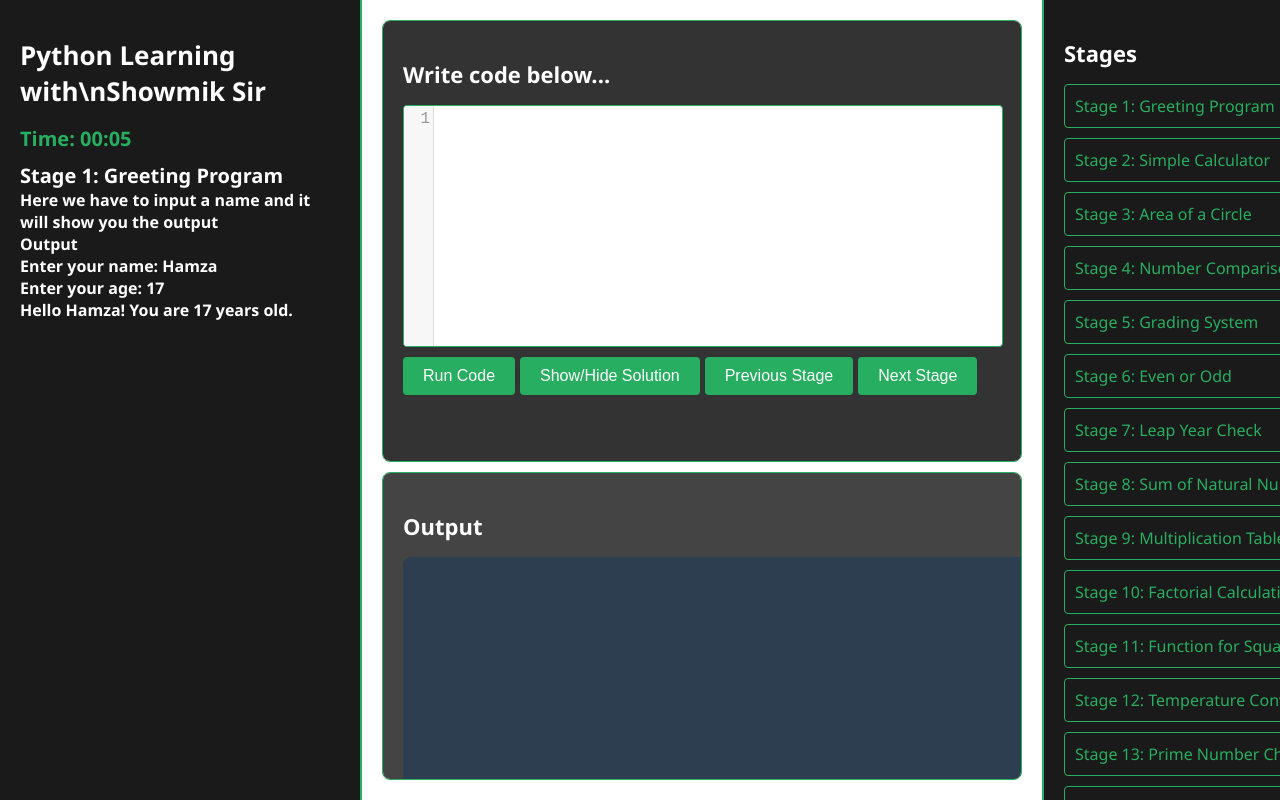
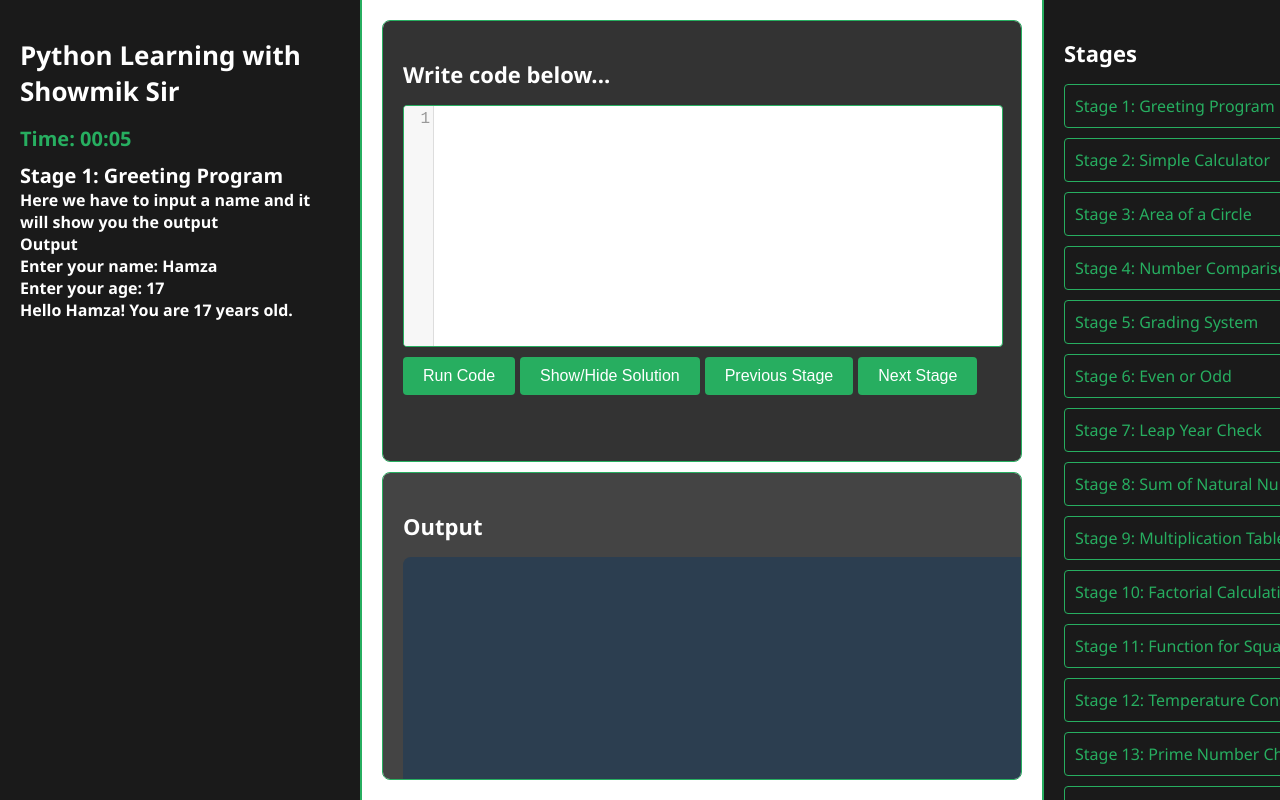
Before and after one commit to Showmik007/basic, a plain HTML site: page index.html in a window 1280 px wide. Drawn offline with nearby package versions, Linux system fonts and the light colour scheme.

Commit message:
Update index.html

```diff
--- a/index.html
+++ b/index.html
@@ -241,7 +241,7 @@
 
     <div class="container">
         <div class="left">
-            <h1>Python Learning with\nShowmik Sir</h1>
+            <h1>Python Learning with</br>Showmik Sir</h1>
             <div id="timer">Time: <span id="timeDisplay">00:00</span></div>
             <div class="question" id="question"></div>
 			<div id="solution" class="solution"><p>solution:</b></p></div>
```
